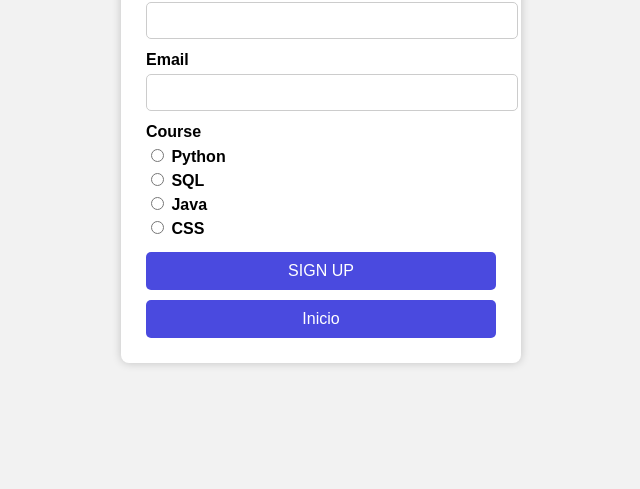
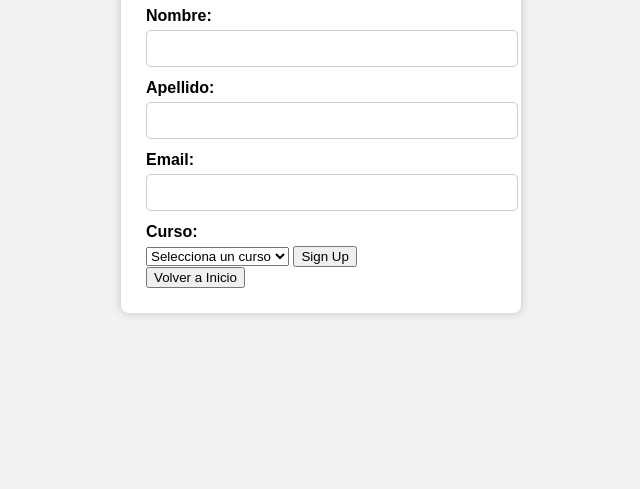
Before and after one commit to iv4nchopy/tp5_ivanagustinacosta, a plain HTML site: page templates/inscripcion.html in a window 1280 px wide. Shown: the part 311-800 px from the top of the page, without its empty margins (319-959 px from the left). Drawn offline with Linux system fonts and the light colour scheme; files that its build step writes are made by us from their sources.

Commit message:
Update inscripcion.html

```diff
--- a/templates/inscripcion.html
+++ b/templates/inscripcion.html
@@ -3,37 +3,44 @@
 <head>
     <meta charset="UTF-8">
     <meta name="viewport" content="width=device-width, initial-scale=1.0">
-    <title>Inscripciones</title>
-
-    <link rel="stylesheet" href="../statics/styles.css">
+    <title>Inscripción</title>
+    <link rel="stylesheet" href="../styles.css">
+    <!-- EmailJS SDK -->
+    <script type="text/javascript" src="https://cdn.emailjs.com/dist/email.min.js"></script>
+    <script>
+        emailjs.init("EdeNOwbMBpBqhSrMF");
+    </script>
     <script defer src="../js/inscripcion.js"></script>
 </head>
 <body>
+    <div class="fondo-animado"></div>
 
-    <div class="form-container">
-        <h2>SIGN UP</h2>
+    <div class="container">
+        <h1>Formulario de Inscripción</h1>
+        <form id="formInscripcion">
+            <label>Nombre:</label>
+            <input type="text" name="nombre" required>
 
-        <label>First Name</label>
-        <input type="text" id="firstName">
+            <label>Apellido:</label>
+            <input type="text" name="apellido" required>
 
-        <label>Last Name</label>
-        <input type="text" id="lastName">
+            <label>Email:</label>
+            <input type="email" name="email" required>
 
-        <label>Email</label>
-        <input type="email" id="email">
+            <label>Curso:</label>
+            <select name="curso" required>
+                <option value="">Selecciona un curso</option>
+                <option value="Python">Python</option>
+                <option value="SQL">SQL</option>
+                <option value="Java">Java</option>
+                <option value="CSS">CSS</option>
+            </select>
 
-        <label>Course</label>
+            <button type="submit">Sign Up</button>
+        </form>
 
-        <div class="courses">
-            <label><input type="radio" name="course" value="Python"> Python</label>
-            <label><input type="radio" name="course" value="SQL"> SQL</label>
-            <label><input type="radio" name="course" value="Java"> Java</label>
-            <label><input type="radio" name="course" value="CSS"> CSS</label>
-        </div>
-
-        <button class="btn" onclick="enviarFormulario()">SIGN UP</button>
-        <button class="btn" onclick="location.href='../index.html'">Inicio</button>
+        <div id="mensajeEnvio" class="mensaje"></div>
+        <button onclick="location.href='../index.html'">Volver a Inicio</button>
     </div>
-
 </body>
 </html>
```
